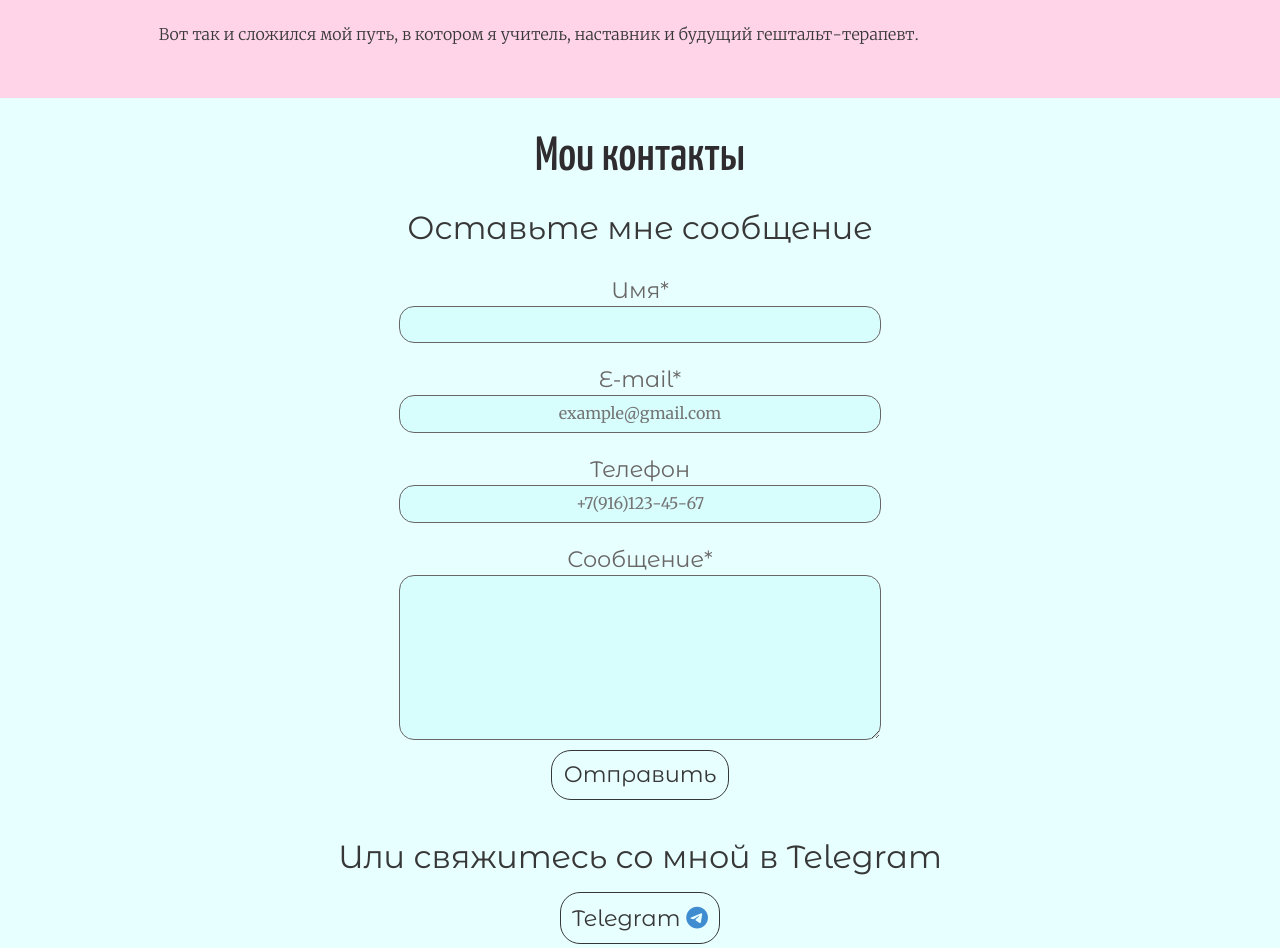
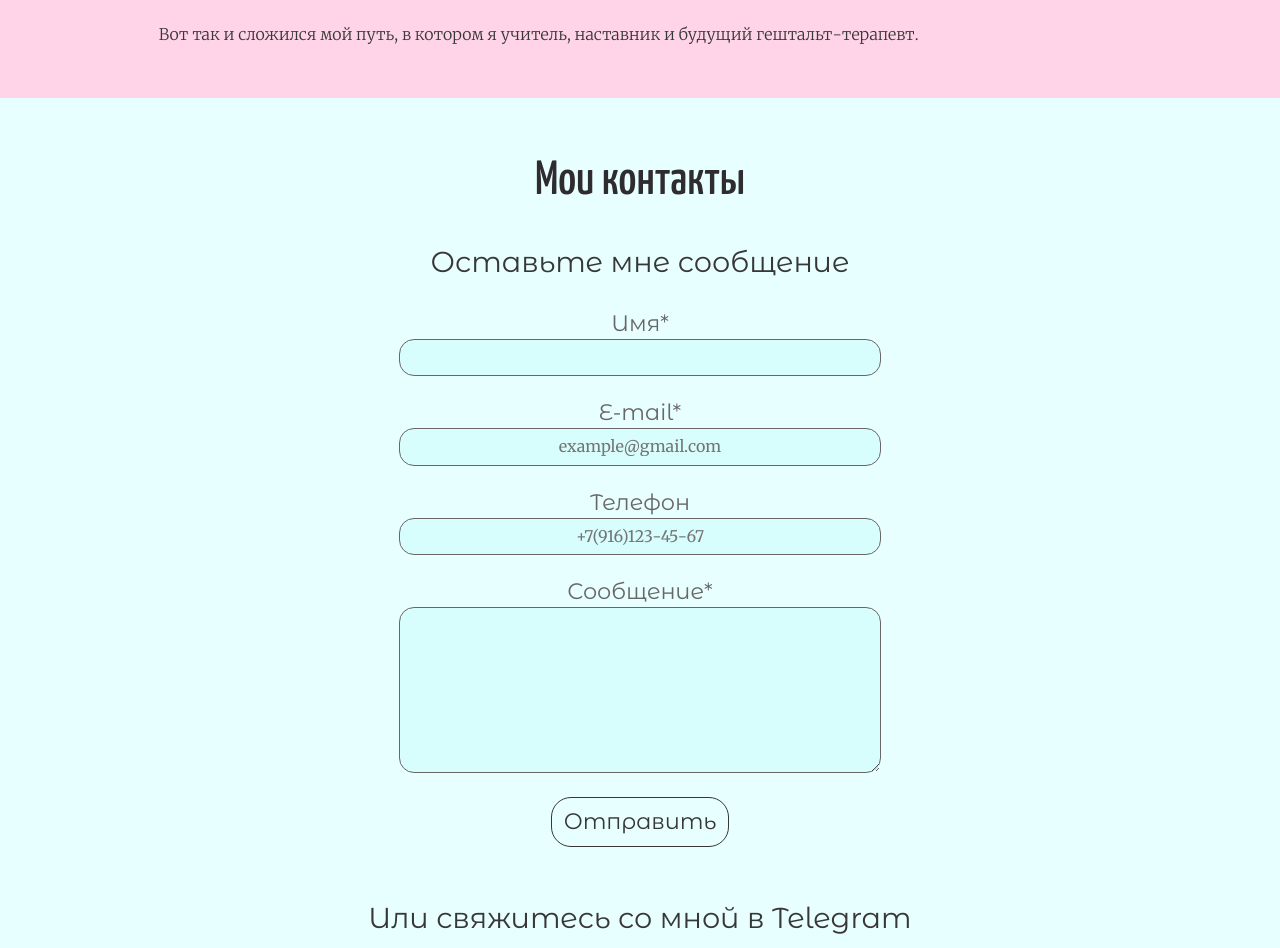
Before and after one commit to pvldgt/arintseva-project, a website built with Vite: page index.html in a window 1280 px wide. Shown: the part 5364-6312 px from the top of the page. Built offline with nearby package versions, Linux system fonts and the light colour scheme.

Commit message:
Add more margin before My Contacts and add some space after the send button

```diff
--- a/src/scss/base/_button.scss
+++ b/src/scss/base/_button.scss
@@ -29,11 +29,11 @@
     }
 
     &--medium-margin {
-        margin: 20px auto 0px;
+        margin: 1.5rem auto 0px;
     }
 
     &--smaller-margin {
-        margin: 0.1em auto;
+        margin: 1rem auto 0;
 
         &:hover {
             border: 1px solid colors.$pink-accent;
--- a/src/scss/base/_section.scss
+++ b/src/scss/base/_section.scss
@@ -94,7 +94,11 @@
 
     // Reduces blank space in the contacts section
     &--smaller-padding {
-        padding: 0%;
+        padding: 2% 0% 1%;
+
+        @include responsive.medium-screens {
+            padding: 5% 0% 3%;
+        }
 
         &::before,
         &::after {
--- a/src/scss/partials/_contacts.scss
+++ b/src/scss/partials/_contacts.scss
@@ -11,7 +11,8 @@
 
     &__title {
         @include base.sub-heading;
-        color: base.$regular;
+        // Small correction to the size
+        font-size: 1.8rem;
         padding: 0.5% 2%;
 
         // Make the font smaller on smaller screens
@@ -21,7 +22,7 @@
     }
 
     &__form {
-        margin: 1% auto 3%;
+        margin: 1% auto 3rem;
 
     }
 }
--- a/todo.txt
+++ b/todo.txt
@@ -19,16 +19,15 @@ https://www.w3schools.com/php/func_mail_mail.asp
 https://www.php.net/manual/en/function.mail.php
 https://mailtrap.io/blog/php-email-sending/
 
-[] Media queries location
 [] Mailjet integration
 [?] folders scss, maybe restructure?  https://www.learnhowtoprogram.com/user-interfaces/building-layouts-preprocessors/7-1-sass-architecture
 [] only show part of the resume section and give an option to expand
-[] add some space after the send button in the contact form on mobile
-[] more margin before мои контакns on mobile
 
 12.01
 [x] Adding more nesting in nav.scss
 [x] Adding media queries where they belong, nesting them under each appropriate selector
+[x] add some space after the send button in the contact form on mobile
+[x] more margin before MY CONTACTS
 
 11.01
 [x] Added 'required' * with ::after
```
